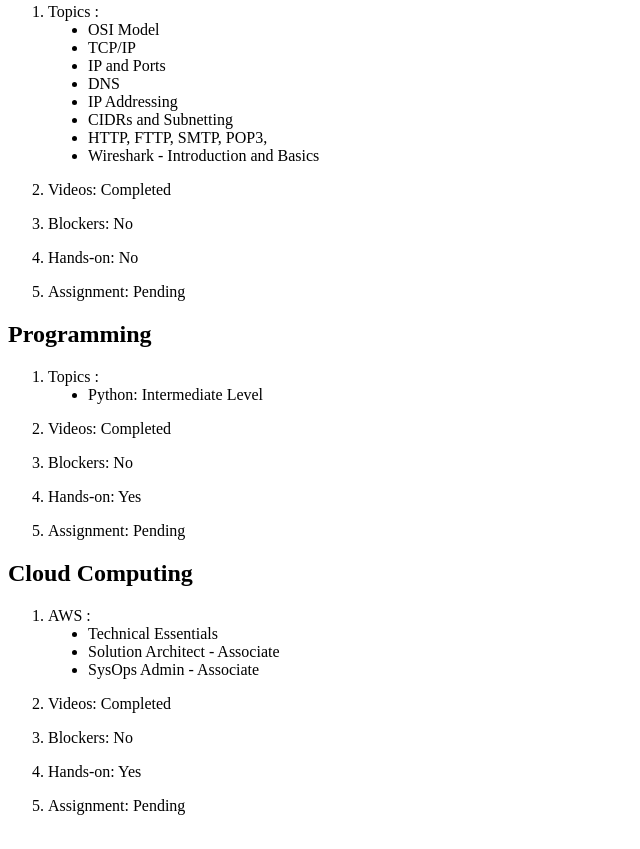
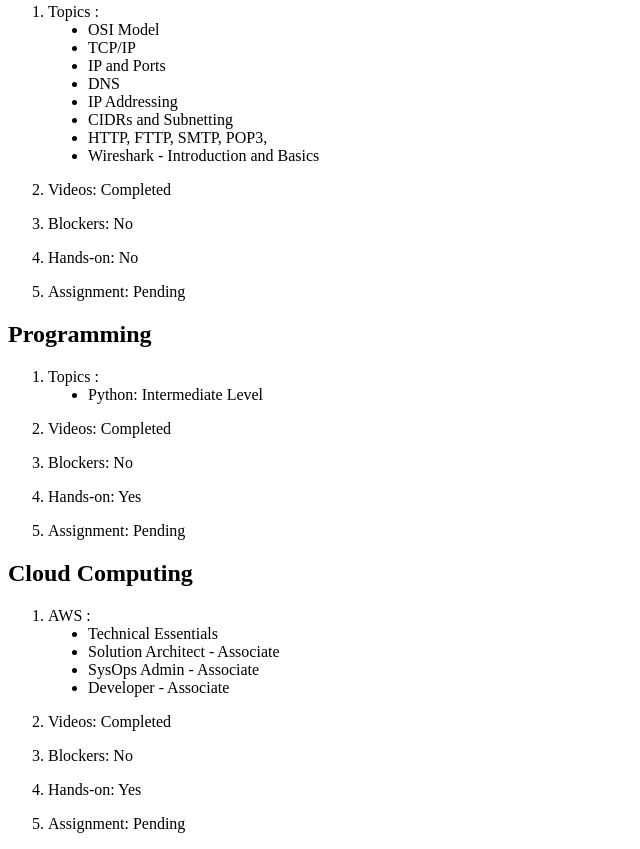
Before and after one commit to svishal16/course-update, a plain HTML site: page index.html in a window 1280 px wide. Shown: the part 1811-2660 px from the top of the page, without its empty margins (0-640 px from the left). Drawn offline with Linux system fonts and the light colour scheme.

Commit message:
index.html

```diff
--- a/index.html
+++ b/index.html
@@ -131,6 +131,7 @@
             <li>Technical Essentials</li>
             <li>Solution Architect - Associate</li>
             <li>SysOps Admin - Associate</li>
+            <li>Developer - Associate</li>
         </ul>
         <p><li>Videos: Completed</li></p>
         <p><li>Blockers: No</li></p>
```
